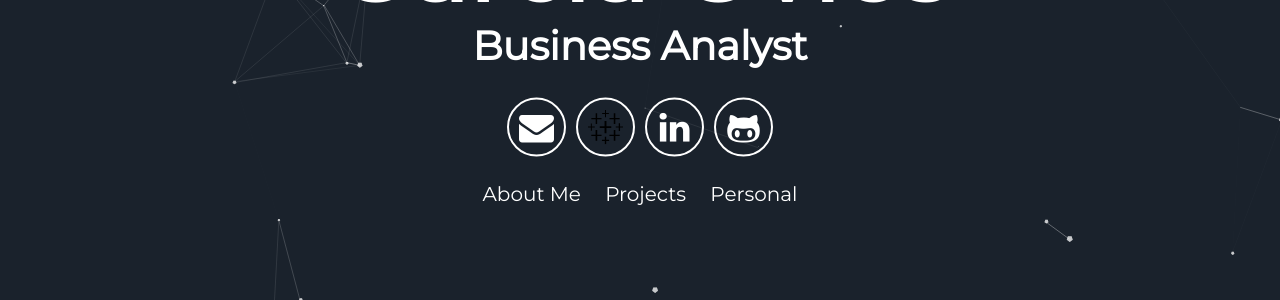
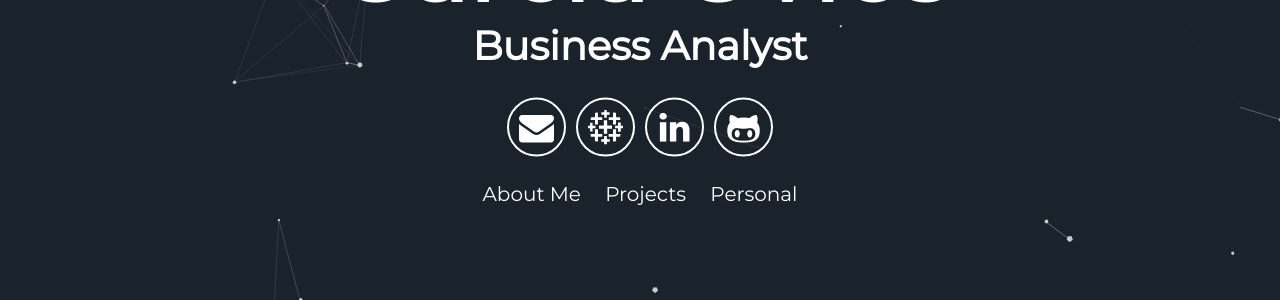
Before and after one commit to valentinagarciaovies/valentinagarciaovies.github.io, a Jekyll site: the page built from index.html, in a window 1280 px wide. Shown: the part 473-773 px from the top of the page. Built offline with Jekyll 4.4.1, drawn with Linux system fonts in a browser that asks for light colours.

Commit message:
Color change, icon

```diff
--- a/_includes/header.html
+++ b/_includes/header.html
@@ -7,7 +7,7 @@
       <div class="header-icons">
         <a aria-label="Send email" href= "mailto:garciaoviesvalentina@gmail.com" ><i class="icon fa fa-envelope"></i></a>
         <a aria-label="My Tableau" target="_blank" href="https://us-east-1.online.tableau.com/#/site/vgarciaovies23-db306d084a/user/external/vgarciaovies23@my.trine.edu/content">
-          <img src="{{ '/assets/img/tableau-plain.svg' | prepend: site.baseurl }}" alt="" class="icon" aria-hidden="true" />
+          <img src="{{ '/assets/img/tableau-plain-w.svg' | prepend: site.baseurl }}" alt="" class="icon" aria-hidden="true" />
         <a aria-label="My LinkedIn" target="_blank" href="https://www.linkedin.com/in/valentinagarciaovies/"><i class="icon fa fa-linkedin" aria-hidden="true"></i></a>
         <a aria-label="My Github" target="_blank" href="https://github.com/valentinagarciaovies"><i class="icon fa fa-github-alt" aria-hidden="true"></i></a>
       </div>
```
Also changed, not shown: assets/img/tableau-plain-w.svg (added), assets/img/tableau-plain.svg (deleted).
